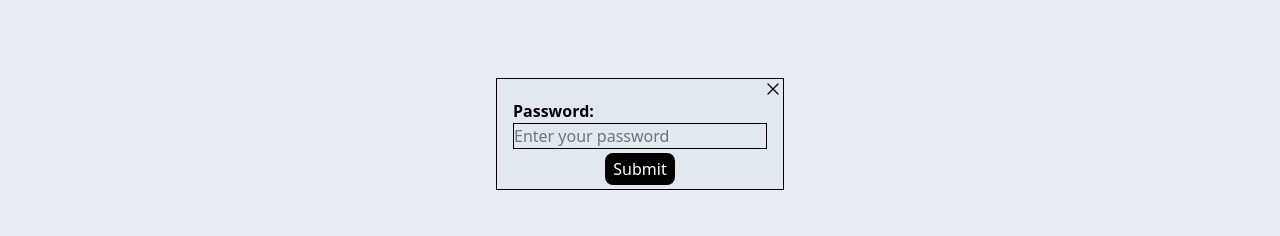
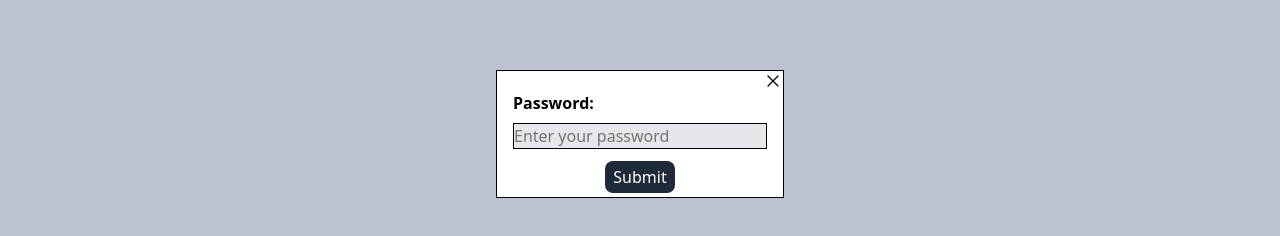
Before and after one commit to prathameshdalavi/Paytm, a React (Vite) app in the folder paytm-frontend/: page /dashboard in a window 1280 px wide. Both pictures are taken after a click on the button "Add Account". Shown: the part 266-502 px from the top of the page. Built offline with nearby package versions, Linux system fonts and the light colour scheme; no server answers.

Commit message:
added style to contentModel

```diff
--- a/paytm-frontend/src/components/accountContentModel.tsx
+++ b/paytm-frontend/src/components/accountContentModel.tsx
@@ -38,8 +38,8 @@ export function AccountContentModel({open, onClose}: AccountContentModelProps){
     }
     return (
             open && <div className=" flex justify-center items-center  fixed inset-0 z-50 ">
-                <div className="fixed inset-0 bg-gray-200 opacity-60" onClick={onClose}></div>
-                <div className="w-72 h-28 border-1 opacity-100 z-50 bg-slate-200 ">
+                <div className="fixed inset-0 bg-gray-400 opacity-60" onClick={onClose}></div>
+                <div className="w-72 h-32  border-1 opacity-100 z-50 bg-white ">
                     <span onClick={onClose} className="flex justify-end cursor-pointer">
                         <CrossIcon />
                     </span>
@@ -47,11 +47,11 @@ export function AccountContentModel({open, onClose}: AccountContentModelProps){
                         <span className="font-semibold">
                             Password:
                         </span>
-                        <div className="border-1 items-center">
-                            <input ref={passwordRef} type="text" placeholder="Enter your password" />
+                        <div className="border-1  items-center mt-2">
+                            <input className="w-full bg-gray-200" ref={passwordRef} type="text" placeholder="Enter your password" />
                         </div>
                         <div className="flex justify-center pt-1  items-center">
-                            <button className="bg-black text-white cursor-pointer rounded-lg px-2 py-1" onClick={submit}>Submit</button>
+                            <button className="bg-gray-800 text-white cursor-pointer rounded-lg mt-2 px-2 py-1" onClick={submit}>Submit</button>
                         </div>
                     </div>
                 </div>
--- a/paytm-frontend/src/components/balanceContentModel.tsx
+++ b/paytm-frontend/src/components/balanceContentModel.tsx
@@ -29,8 +29,8 @@ export function BalanceContentModel({ open, onClose }: BalanceContentModelProps)
     }
     return (
         open && <div className=" flex justify-center items-center  fixed inset-0 z-50 ">
-            <div className="fixed inset-0 bg-gray-200 opacity-60" onClick={onClose}></div>
-            <div className="w-72 h-28 border-1 opacity-100 z-50 bg-slate-200 ">
+            <div className="fixed inset-0 bg-gray-400 opacity-60" onClick={onClose}></div>
+            <div className="w-72 h-32 border-1 opacity-100 z-50 bg-white ">
                 <span onClick={onClose} className="flex justify-end cursor-pointer">
                     <CrossIcon />
                 </span>
@@ -38,11 +38,11 @@ export function BalanceContentModel({ open, onClose }: BalanceContentModelProps)
                     <span className="font-semibold">
                         Password:
                     </span>
-                    <div className="border-1 items-center">
+                    <div className="border-1 bg-gray-200 px-2 mt-2 items-center">
                         <input className="w-full" ref={passwordRef} type="text" placeholder="Enter your password" />
                     </div>
                     <div className="flex justify-center pt-1  items-center">
-                        <button className="bg-black text-white cursor-pointer rounded-lg px-2 py-1" onClick={submit}>Submit</button>
+                        <button className="bg-gray-800 text-white cursor-pointer mt-2 rounded-lg px-2 py-1" onClick={submit}>Submit</button>
                     </div>
                     {balance!==null && (<div className="flex justify-center pt-1  items-center">
                         <span className="font-semibold">Balance:</span>
--- a/paytm-frontend/src/components/transationContentModel.tsx
+++ b/paytm-frontend/src/components/transationContentModel.tsx
@@ -50,8 +50,8 @@ export function TransactionContentModel({ open, onClose }: TransactionContentMod
 
     return (
         open.state && <div className=" flex justify-center items-center  fixed inset-0 z-50 ">
-            <div className="fixed inset-0 bg-gray-200 opacity-60" onClick={onClose}></div>
-            <div className="w-96 h-54 border-1 opacity-100 z-50 bg-slate-200 ">
+            <div className="fixed inset-0 bg-gray-400 opacity-60" onClick={onClose}></div>
+            <div className="w-96 h-56 border-1 opacity-100 z-50 bg-white ">
                 <span onClick={onClose} className="flex justify-end cursor-pointer">
                     <CrossIcon />
                 </span>
@@ -60,26 +60,26 @@ export function TransactionContentModel({ open, onClose }: TransactionContentMod
                         <span className="font-semibold">
                             Amount:
                         </span>
-                        <div className="border-1 items-center">
+                        <div className="border-1 mt-1 bg-gray-200 items-center">
                             <input className="w-full" ref={amountRef} type="text" placeholder="Enter Amount" />
                         </div>
                     </div>
                     <div>
-                        <span className="font-semibold ">
+                        <span className="font-semibold  ">
                             Account Number:
                         </span>
-                        <div className="border-1 items-center ">
+                        <div className="border-1 mt-1  bg-gray-200 items-center ">
                             <input className="w-full" type="text" placeholder="Enter Account Number" ref={accountNumberRef} />
                         </div>
                     </div>
-                    <span className="font-semibold">
+                    <span className="font-semibold ">
                         Password:
                     </span>
-                    <div className="border-1 items-center">
+                    <div className="border-1 mt-1 bg-gray-200 items-center">
                         <input className="w-full" ref={passwordRef} type="text" placeholder="Enter your password" />
                     </div>
-                    <div className="flex justify-center pt-1  items-center">
-                        <button className="bg-black text-white cursor-pointer rounded-lg px-2 py-1" onClick={submit}>Submit</button>
+                    <div className="flex justify-center mt-0.5 pt-1  items-center">
+                        <button className="bg-gray-800 text-white cursor-pointer rounded-lg px-2 py-1" onClick={submit}>Submit</button>
                     </div>
                 </div>
             </div>
```
